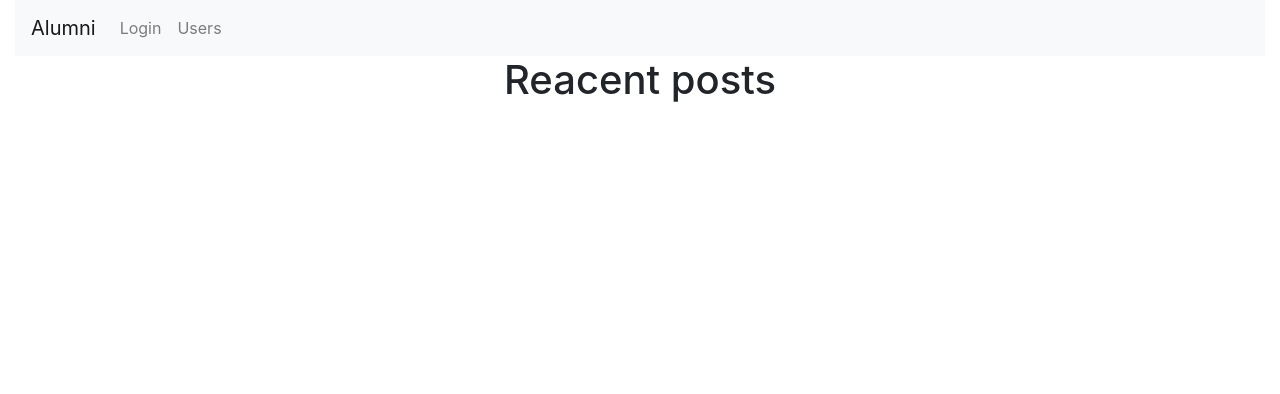
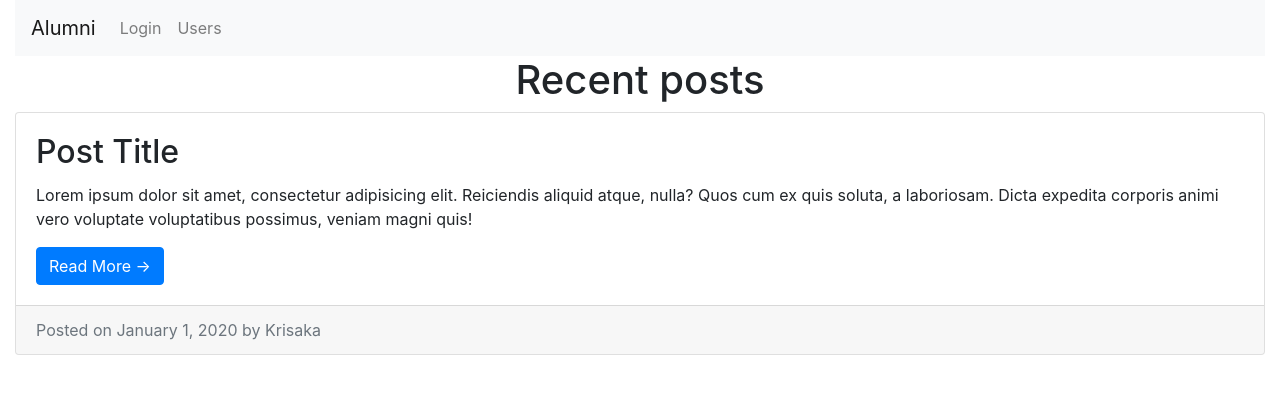
Before and after one commit to akyoseva/Alumni-club, a PHP site: page / in a window 1280 px wide. Shown: the top 394 px of the page. Run offline with PHP 8.4, Linux system fonts and the light colour scheme.

```diff
--- a/index.php
+++ b/index.php
@@ -1,13 +1,29 @@
 <?php
 include 'includes/header.php';
 ?>
+<!DOCTYPE html>
+<html lang="en">
+
+<head>
+  <meta charset="UTF-8">
+  <title>Recent posts</title>
+  <link href="css/blog-home.css" rel="stylesheet">
+</head>
+
 <div class="row">
     <div class="col-12">
-       <h1 class="text-center">Reacent posts</h1>
+       <h1 class="text-center">Recent posts</h1>
        <div>
-           <div class="text"></div>
-           <div class="time"></div>
-           <div class="from"></div>
+       <div class="card mb-4">
+          <div class="card-body">
+            <h2 class="card-title">Post Title</h2>
+            <p class="card-text">Lorem ipsum dolor sit amet, consectetur adipisicing elit. Reiciendis aliquid atque, nulla? Quos cum ex quis soluta, a laboriosam. Dicta expedita corporis animi vero voluptate voluptatibus possimus, veniam magni quis!</p>
+            <a href="#" class="btn btn-primary">Read More &rarr;</a>
+          </div>
+          <div class="card-footer text-muted">
+            Posted on January 1, 2020 by Krisaka
+          </div>
+        </div>
        </div>
     </div>
 </div>
--- /dev/null
+++ b/styles/home.css
@@ -0,0 +1,3 @@
+ body {
+    padding-top: 56px;
+  }
```
